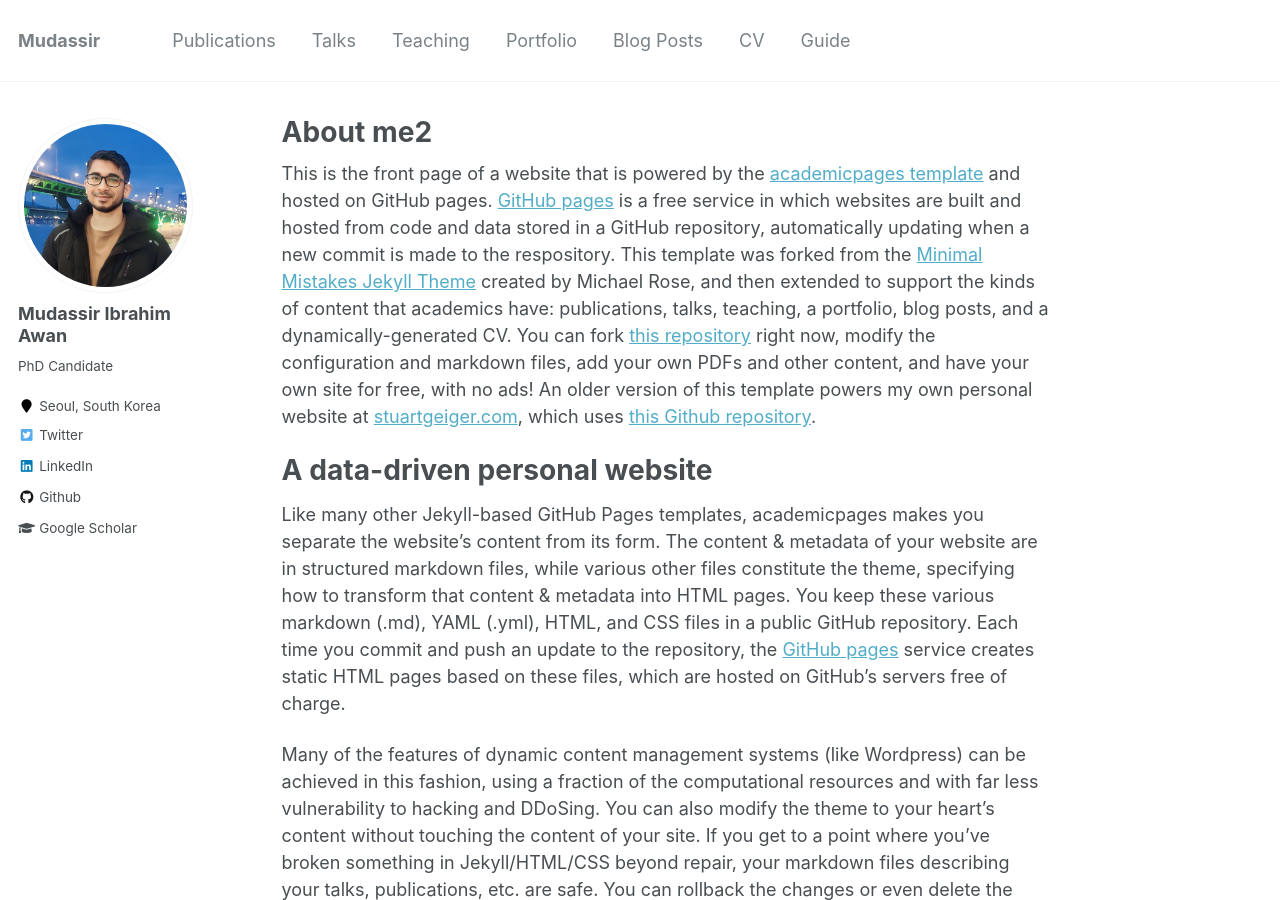
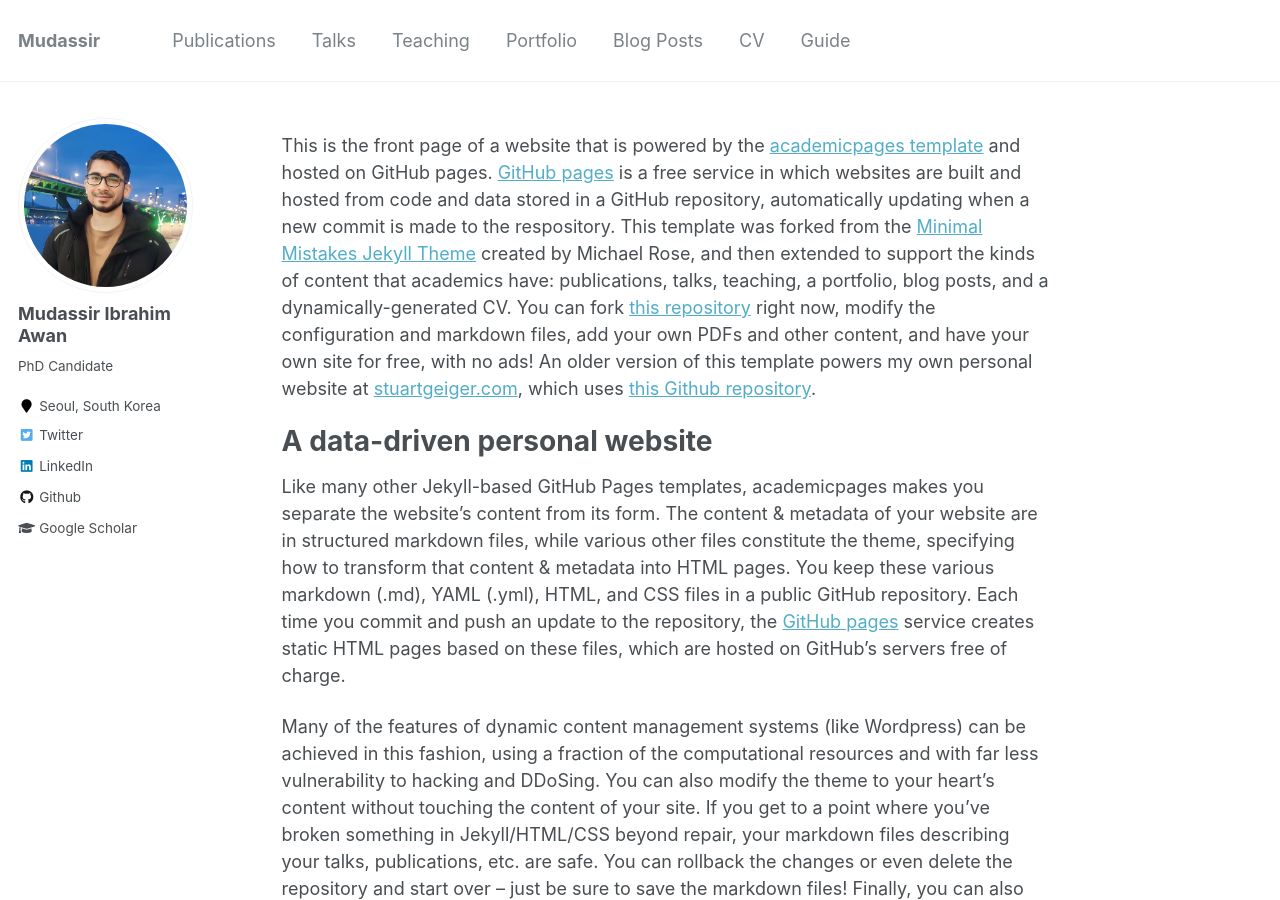
Before and after one commit to mudassir-awan/mudassir-awan.github.io, a Jekyll site: the page built from _pages/about.md, in a window 1280 px wide and 900 px high. Built offline with Jekyll 4.4.1, drawn with Linux system fonts in a browser that asks for light colours.

Commit message:
Update about.md

```diff
--- a/_pages/about.md
+++ b/_pages/about.md
@@ -1,7 +1,7 @@
 ---
 permalink: /
-title: "About me2"
-excerpt: "About me2"
+title: " "
+excerpt: "About me"
 author_profile: true
 redirect_from:
   - /about/
```
